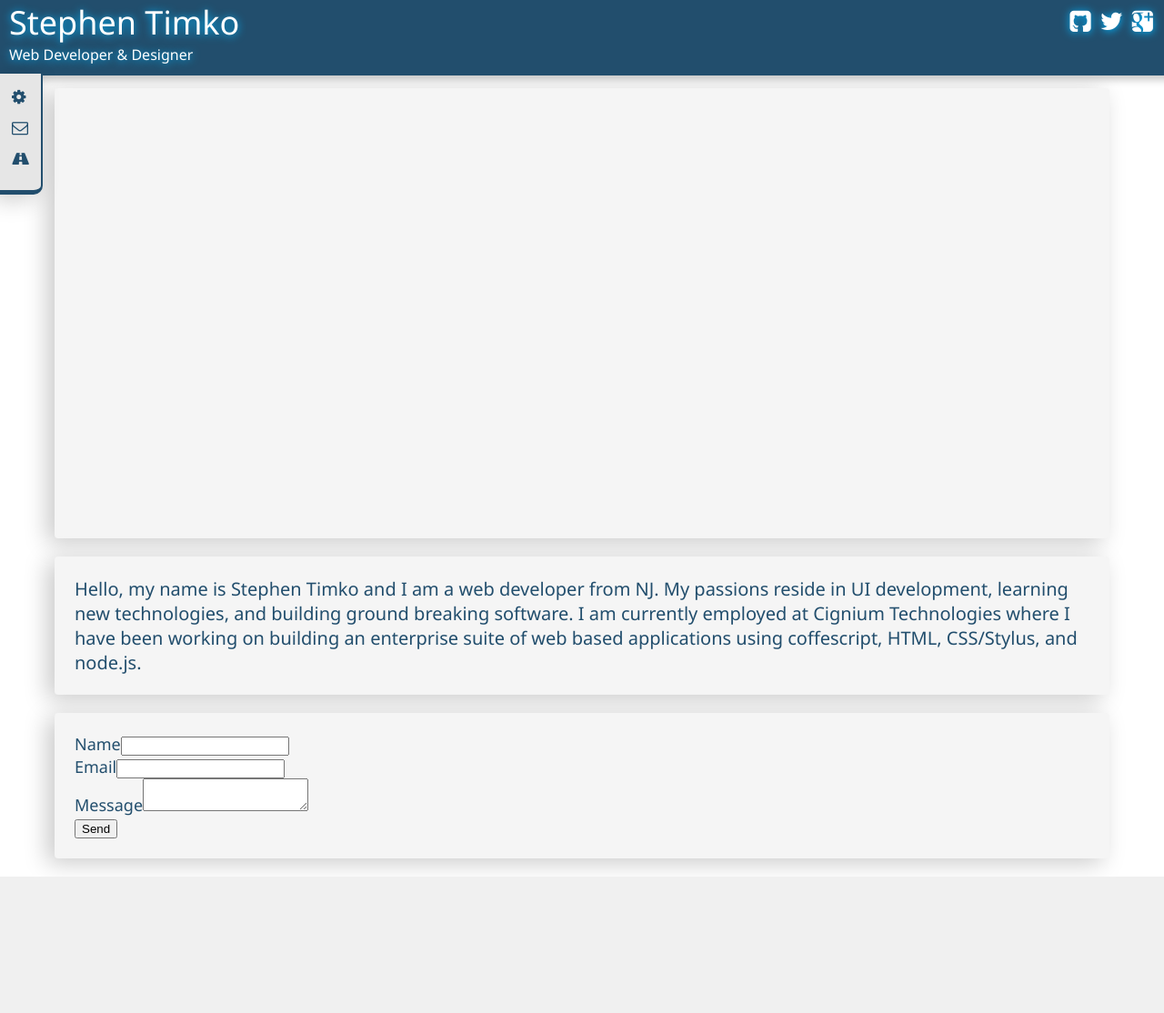
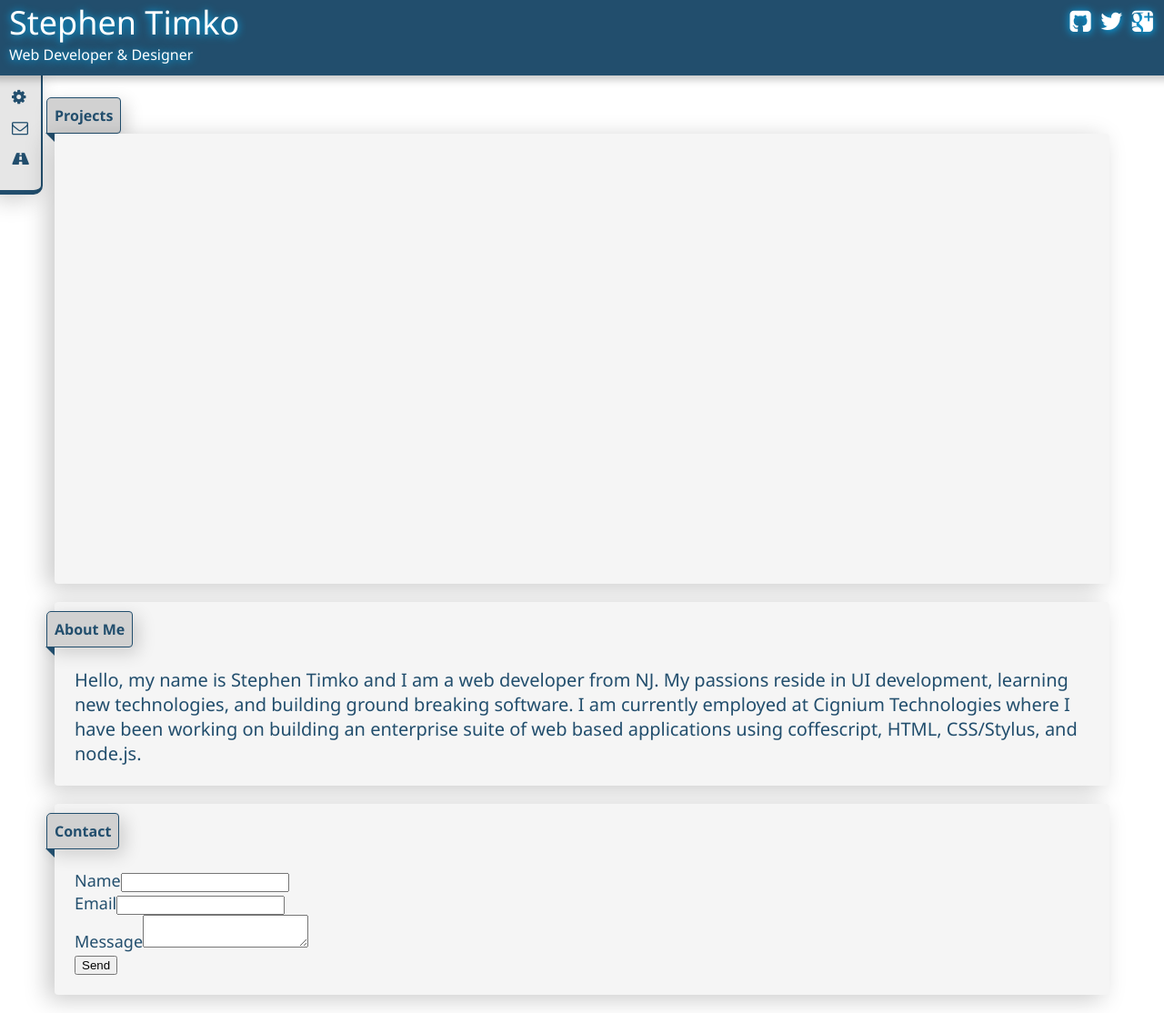
Before and after one commit to stimko/stephentimko, a Node server app: page / in a window 1280 px wide. Shown: the whole page at 91% size. Before the commit the page ends 964 px from the top, so only its background shows below. Run offline with Node 20, Linux system fonts and the light colour scheme; data that the repository does not hold is empty; some libraries are stand-ins or nearby versions.

Commit message:
section header styling

```diff
--- a/public/stylesheets/style.css
+++ b/public/stylesheets/style.css
@@ -9,20 +9,21 @@ body{overflow-x:hidden}
 #menu{border-bottom-right-radius:10px;padding:13px;background:#e6e6e6;top:81px;border-right:2px solid #224e6d;border-bottom:5px solid #224e6d;position:fixed;-webkit-box-shadow:-8px 5px 26px rgba(0,0,0,0.21);box-shadow:-8px 5px 26px rgba(0,0,0,0.21);}
 #menu li{margin-bottom:10px;}
 #menu li a{color:#224e6d}
-.section{-webkit-border-radius:4px;border-radius:4px;margin-bottom:20px;background:#f5f5f5;-webkit-box-shadow:-8px 5px 26px rgba(0,0,0,0.21);box-shadow:-8px 5px 26px rgba(0,0,0,0.21);}
+.section{-webkit-border-radius:4px;border-radius:4px;margin-bottom:20px;position:relative;background:#f5f5f5;-webkit-box-shadow:-8px 5px 26px rgba(0,0,0,0.21);box-shadow:-8px 5px 26px rgba(0,0,0,0.21);}
 .section .section-content{padding:22px}
 .content{overflow-x:hidden;padding:97px 60px 0 60px}
-.header{width:100%;padding:0 40px 12px 10px;text-shadow:0 1px 10px #00b7ff;-webkit-border-radius:0;border-radius:0;-webkit-box-shadow:-8px 5px 8px rgba(0,0,0,0.21);box-shadow:-8px 5px 8px rgba(0,0,0,0.21);background:#224e6d;position:fixed;}
+.header{text-shadow:0 1px 10px #00b7ff;z-index:1000;width:100%;padding:0 40px 12px 10px;-webkit-border-radius:0;border-radius:0;-webkit-box-shadow:-8px 5px 8px rgba(0,0,0,0.21);box-shadow:-8px 5px 8px rgba(0,0,0,0.21);background:#224e6d;position:fixed;}
 .header .position{color:#fff;font-size:16px}
 #about{font-size:20px}
 h1{color:#fff;font-size:2em}
 ul li{list-style-type:none}
-.section-header{padding:8px;font-size:1.7em}
+.section-header{border:1px solid;margin-top:10px;border-bottom-right-radius:4px;border-top-right-radius:4px;margin-left:-9px;border-top-left-radius:5px;position:relative;padding:8px;font-weight:bold;font-size:16px;display:inline-block;color:#224e6d;background:#d1d1d1;-webkit-box-shadow:6px 6px 19px rgba(0,0,0,0.16);box-shadow:6px 6px 19px rgba(0,0,0,0.16);}
+.section-header::before{content:'';display:block;position:absolute;left:-2px;bottom:-10px;border:solid 5px transparent;border-right-color:#224e6d;border-top-color:#224e6d;width:0;height:0;z-index:0}
 .social{padding:4px 7px;position:fixed;-webkit-border-radius:38px;border-radius:38px;font-size:1.5em;right:0;}
 .social i{color:#fff;text-shadow:0 1px 10px #00b7ff;padding:5px;cursor:pointer}
 #projects{padding:95px 400px 0 400px;height:400px;}
 #projects.expanded{padding-left:600px;padding-right:600px}
-#projects #projects-list{-webkit-perspective:1600;-moz-perspective:1600;-ms-perspective:1600;perspective:1600;width:145px;margin:0 auto;}
+#projects #projects-list{position:relative;z-index:1001;-webkit-perspective:1600;-moz-perspective:1600;-ms-perspective:1600;perspective:1600;width:145px;margin:0 auto;}
 #projects #projects-list li{position:absolute;-webkit-transform-origin:0 275px;-moz-transform-origin:0 275px;-o-transform-origin:0 275px;-ms-transform-origin:0 275px;transform-origin:0 275px;font-size:24px;-webkit-transform-style:preserve-3d;-moz-transform-style:preserve-3d;-o-transform-style:preserve-3d;-ms-transform-style:preserve-3d;transform-style:preserve-3d;}
 #projects #projects-list li .face{position:absolute;-webkit-backface-visibility:hidden;-moz-backface-visibility:hidden;-ms-backface-visibility:hidden;backface-visibility:hidden;padding:5px;width:195px;height:295px;-webkit-border-radius:4px;border-radius:4px;background:rgba(255,255,255,0.5);border:3px solid rgba(255,255,255,0.3);}
 #projects #projects-list li .face .inner{background:#fff;width:100%;height:100%;-webkit-border-radius:4px;border-radius:4px;}
--- a/public/stylesheets/style.styl
+++ b/public/stylesheets/style.styl
@@ -5,10 +5,15 @@ background-radial-gradient( alignment, type, color1, color2 )
   background -moz-radial-gradient( alignment, type, color1, color2 )
   background -mz-radial-gradient( alignment, type, color1, color2 )
 
+$blue = #224e6d
+textglow()
+   text-shadow 0px 1px 10px rgba(0,183,255,1)
+
+
 html
 body
   height 100%
-  color #224e6d
+  color $blue
   font 18px 'Segoe UI', serif
   background white
   //background #003457
@@ -22,18 +27,19 @@ body
   padding 13px
   background #E6E6E6
   top 81px
-  border-right 2px solid #224e6d
-  border-bottom 5px solid #224e6d
+  border-right 2px solid $blue
+  border-bottom 5px solid $blue
   position fixed
   box-shadow -8px 5px 26px rgba(0, 0, 0, 0.21)
   li
     margin-bottom 10px
     a
-      color #224e6d
+      color $blue
 
 .section
   border-radius 4px
   margin-bottom 20px
+  position relative
   background whitesmoke
   box-shadow -8px 5px 26px rgba(0, 0, 0, 0.21)
   //background linear-gradient(left, rgba(255,255,255,0.1), rgba(255,255,255,0))
@@ -45,14 +51,15 @@ body
   padding 97px 60px 0 60px
 
 .header
+  textglow()
+  z-index 1000
   width 100%
   padding 0 40px 12px 10px
-  text-shadow 0px 1px 10px rgba(0,183,255,1)
   border-radius 0
   box-shadow -8px 5px 8px rgba(0,0,0,0.21)
   //z-index 10000
-  background #224E6D
-  //background linear-gradient(top, #224E6D 92%, rgba(36, 70, 94, 0) 100%)
+  background $blue
+  //background linear-gradient(top, $blue 92%, rgba(36, 70, 94, 0) 100%)
   //SAVING background linear-gradient(left, rgba(255,255,255,0.1), rgba(255,255,255,0))
   position fixed
   // border-top-left-radius 5px
@@ -74,10 +81,32 @@ ul
     list-style-type: none
 
 .section-header
+  border 1px solid
+  margin-top: 10px;
+  border-bottom-right-radius: 4px;
+  border-top-right-radius: 4px;
+  margin-left -9px
+  border-top-left-radius 5px
+  position relative
   padding 8px
-  font-size 1.7em
-  //text-shadow 0px 1px 10px rgba(0,183,255,1)
-
+  font-weight bold
+  font-size 16px
+  display inline-block
+  color #224e6d
+  background #D1D1D1
+  box-shadow 6px 6px 19px rgba(0, 0, 0, 0.16)
+  &::before
+    content: '';
+    display: block;
+    position: absolute;
+    left: -2px;
+    bottom: -10px;
+    border: solid 5px transparent;
+    border-right-color: #224e6d;
+    border-top-color: #224e6d;
+    width: 0;
+    height: 0;
+    z-index: 0;
 
 .social
   padding 4px 7px
@@ -87,7 +116,7 @@ ul
   right 0
   i
     color white
-    text-shadow 0px 1px 10px rgba(0,183,255,1)
+    textglow()
     padding 5px
     cursor pointer
 
@@ -98,6 +127,8 @@ ul
     padding-left 600px
     padding-right 600px
   #projects-list
+    position relative
+    z-index 1001
     perspective 1600
     width 145px
     margin 0 auto
--- a/views/about.jade
+++ b/views/about.jade
@@ -1,5 +1,6 @@
 //- h2.section-header.About About Me
 div#about.section
+  h2.section-header About Me
   p.section-content
     | Hello, my name is Stephen Timko and I am a web developer from NJ.
     | My passions reside in UI development, learning new technologies, and building ground breaking software.
--- a/views/contact.jade
+++ b/views/contact.jade
@@ -1,5 +1,6 @@
 //- h2.section-header.Contact Contact
 #contact.section
+	h2.section-header Contact
 	form.section-content
 		fieldset
 			div.field
--- a/views/projects.jade
+++ b/views/projects.jade
@@ -1,4 +1,5 @@
 //- h2.section-header.Projects Projects
+h2.section-header Projects
 #projects.section
 	ul#projects-list
 		each project in projects
```
